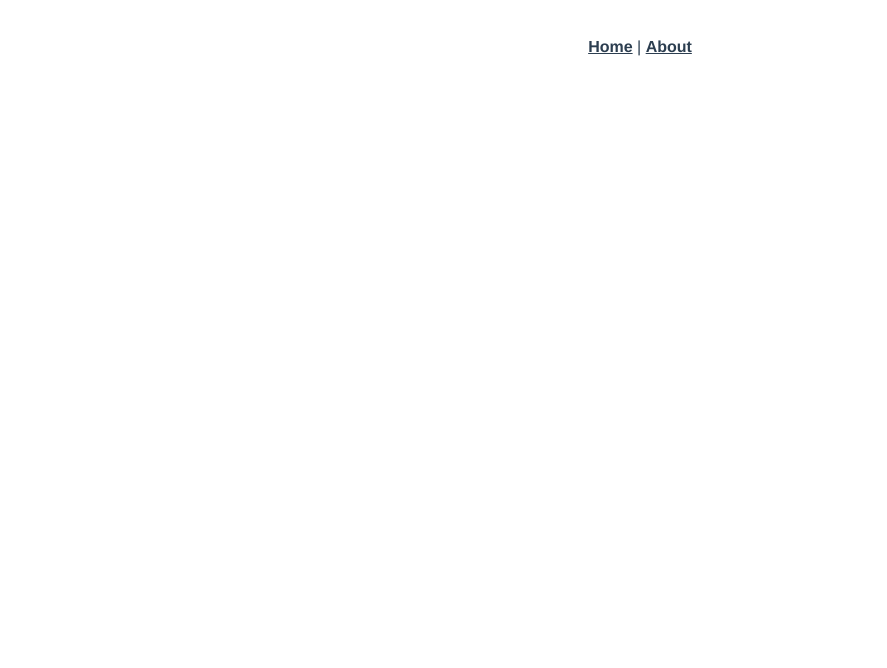
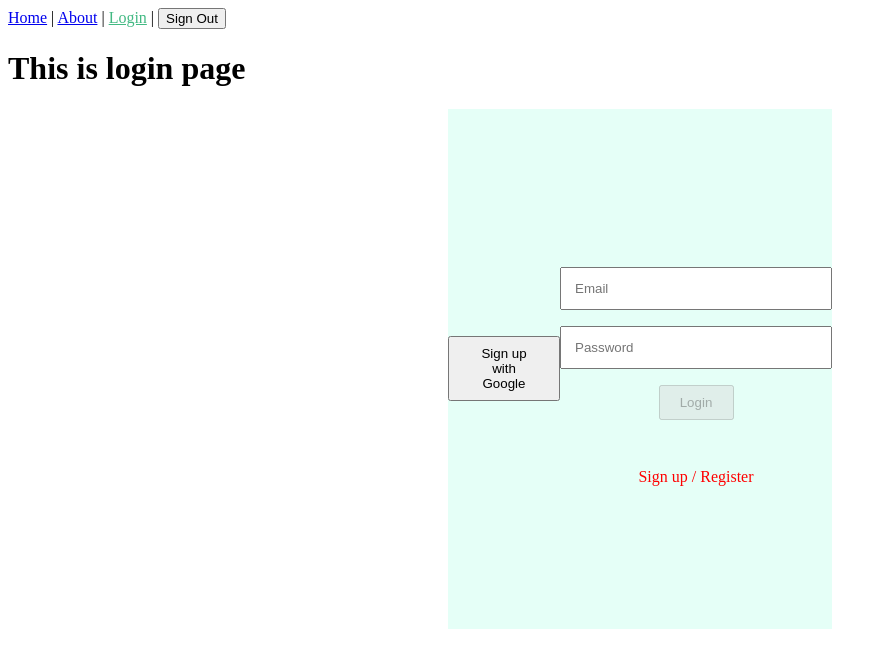
Before and after one commit to Optimist19/CareFinder, a Vue app: page /login in a window 1280 px wide. Before the commit this address had no page. Shown: the top 668 px of the page, without its empty margins (0-887 px from the left). Built offline with nearby package versions, Linux system fonts and the light colour scheme; no server answers.

Commit message:
my first commit

```diff
--- a/package.json
+++ b/package.json
@@ -8,6 +8,7 @@
   },
   "dependencies": {
     "core-js": "^3.8.3",
+    "firebase": "^9.21.0",
     "vue": "^3.2.13",
     "vue-router": "^4.0.3",
     "vuex": "^4.0.0"
--- a/src/App.vue
+++ b/src/App.vue
@@ -1,28 +1,45 @@
 <template>
   <nav>
     <router-link to="/">Home</router-link> |
-    <router-link to="/about">About</router-link>
+    <router-link to="/about">About</router-link> |
+    <router-link to="/login">Login</router-link> |
+    <button @click="logOut">Sign Out</button>
   </nav>
   <router-view/>
 </template>
 
+<script>
+import { getAuth, signOut } from "firebase/auth";
+import {useRouter} from "vue-router"
+export default{
+  name: "App",
+  setup(){
+    const router = useRouter()
+
+    const logOut = () =>{
+
+      const auth = getAuth();
+      signOut(auth).then(() => {
+        console.log("Sign-out successful")
+        alert("Sign-out successful")
+        // Sign-out successful.
+        router.push({name: "login"})
+      }).catch((error) => {
+        // An error happened.
+        console.log("Sign-out unsuccessful")
+
+      });
+    }
+
+
+    return{
+      logOut
+    }
+  }
+}
+</script>
+
 <style>
-#app {
-  font-family: Avenir, Helvetica, Arial, sans-serif;
-  -webkit-font-smoothing: antialiased;
-  -moz-osx-font-smoothing: grayscale;
-  text-align: center;
-  color: #2c3e50;
-}
-
-nav {
-  padding: 30px;
-}
-
-nav a {
-  font-weight: bold;
-  color: #2c3e50;
-}
 
 nav a.router-link-exact-active {
   color: #42b983;
--- a/src/components/HelloWorld.vue
+++ b/src/components/HelloWorld.vue
@@ -1,42 +1,12 @@
 <template>
   <div class="hello">
-    <h1>{{ msg }}</h1>
-    <p>
-      For a guide and recipes on how to configure / customize this project,<br>
-      check out the
-      <a href="https://cli.vuejs.org" target="_blank" rel="noopener">vue-cli documentation</a>.
-    </p>
-    <h3>Installed CLI Plugins</h3>
-    <ul>
-      <li><a href="https://github.com/vuejs/vue-cli/tree/dev/packages/%40vue/cli-plugin-babel" target="_blank" rel="noopener">babel</a></li>
-      <li><a href="https://github.com/vuejs/vue-cli/tree/dev/packages/%40vue/cli-plugin-router" target="_blank" rel="noopener">router</a></li>
-      <li><a href="https://github.com/vuejs/vue-cli/tree/dev/packages/%40vue/cli-plugin-vuex" target="_blank" rel="noopener">vuex</a></li>
-    </ul>
-    <h3>Essential Links</h3>
-    <ul>
-      <li><a href="https://vuejs.org" target="_blank" rel="noopener">Core Docs</a></li>
-      <li><a href="https://forum.vuejs.org" target="_blank" rel="noopener">Forum</a></li>
-      <li><a href="https://chat.vuejs.org" target="_blank" rel="noopener">Community Chat</a></li>
-      <li><a href="https://twitter.com/vuejs" target="_blank" rel="noopener">Twitter</a></li>
-      <li><a href="https://news.vuejs.org" target="_blank" rel="noopener">News</a></li>
-    </ul>
-    <h3>Ecosystem</h3>
-    <ul>
-      <li><a href="https://router.vuejs.org" target="_blank" rel="noopener">vue-router</a></li>
-      <li><a href="https://vuex.vuejs.org" target="_blank" rel="noopener">vuex</a></li>
-      <li><a href="https://github.com/vuejs/vue-devtools#vue-devtools" target="_blank" rel="noopener">vue-devtools</a></li>
-      <li><a href="https://vue-loader.vuejs.org" target="_blank" rel="noopener">vue-loader</a></li>
-      <li><a href="https://github.com/vuejs/awesome-vue" target="_blank" rel="noopener">awesome-vue</a></li>
-    </ul>
+
   </div>
 </template>
 
 <script>
 export default {
-  name: 'HelloWorld',
-  props: {
-    msg: String
-  }
+  name: 'HelloWorld'
 }
 </script>
 
--- /dev/null
+++ b/src/firebase/firebase.js
@@ -0,0 +1,19 @@
+// Import the functions you need from the SDKs you need
+import { initializeApp } from "firebase/app";
+// TODO: Add SDKs for Firebase products that you want to use
+// https://firebase.google.com/docs/web/setup#available-libraries
+
+// Your web app's Firebase configuration
+const firebaseConfig = {
+  apiKey: "AIzaSyCVXe30Wh8eNdC_2XoOXhE2Q6BnfBzGRjM",
+  authDomain: "carefinder-a2534.firebaseapp.com",
+  projectId: "carefinder-a2534",
+  storageBucket: "carefinder-a2534.appspot.com",
+  messagingSenderId: "637840088490",
+  appId: "1:637840088490:web:9b6db2225919232b181fd3"
+};
+
+// Initialize Firebase
+const fire = initializeApp(firebaseConfig);
+
+export default fire
--- a/src/router/index.js
+++ b/src/router/index.js
@@ -1,11 +1,24 @@
 import { createRouter, createWebHistory } from 'vue-router'
 import HomeView from '../views/HomeView.vue'
+import LoginView from '../views/LoginView.vue'
+import SignUp from '../views/SignUp.vue'
+import { getAuth, onAuthStateChanged } from "firebase/auth";
+import fire from "../firebase/firebase"
+
+
+
+
 
 const routes = [
   {
     path: '/',
     name: 'home',
-    component: HomeView
+    component: HomeView,
+
+    meta: {
+      requiresAuth: true
+    }
+
   },
   {
     path: '/about',
@@ -13,8 +26,21 @@ const routes = [
     // route level code-splitting
     // this generates a separate chunk (about.[hash].js) for this route
     // which is lazy-loaded when the route is visited.
-    component: () => import(/* webpackChunkName: "about" */ '../views/AboutView.vue')
-  }
+    component: () => import(/* webpackChunkName: "about" */ '../views/AboutView.vue'),
+    meta: {
+      requiresAuth: true
+    }
+  },
+  {
+    path: '/login',
+    name: 'login',
+    component: LoginView
+  },
+  {
+    path: '/signup',
+    name: 'signup',
+    component: SignUp
+  },
 ]
 
 const router = createRouter({
@@ -22,4 +48,36 @@ const router = createRouter({
   routes
 })
 
+router.beforeEach((to, from, next)=>{
+
+  const auth = getAuth();
+  onAuthStateChanged(auth, (user) => {
+    if (user) {
+      // User is signed in, see docs for a list of available properties
+      // https://firebase.google.com/docs/reference/js/firebase.User
+
+      console.log("user is logged in", user)
+      const uid = user.uid;
+
+      // ...
+    } else {
+      // User is signed out
+      // ...
+    }
+  });
+
+  if(to.meta.requiresAuth){
+    if(auth.currentUser){
+
+      console.log(auth.currentUser,"auth.currentUser")
+      next();
+    }else{
+      next("/login");
+    }
+  }else{
+    next()
+  }
+})
+
+
 export default router
--- /dev/null
+++ b/src/views/LoginView.vue
@@ -0,0 +1,153 @@
+<template>
+	<div>
+		<h1>This is login page</h1>
+		<div class="form-div">
+			<button @click="googleSignUp">Sign up with Google</button>
+			<form @submit.prevent="form">
+				<input type="text" v-model="email" placeholder="Email" />
+				<input type="password" v-model="password" placeholder="Password" />
+				<div class="btn-div">
+					<button :disabled="!email && !password" type="submit">Login</button>
+				</div>
+				<div>
+					<router-link to="/signup">Sign up / Register</router-link>
+				</div>
+			</form>
+		</div>
+		<!-- <router-view -->
+	</div>
+</template>
+
+<script>
+import fire from "../firebase/firebase"
+import { useRouter } from "vue-router";
+import { getAuth, signInWithEmailAndPassword, GoogleAuthProvider, signInWithPopup } from "firebase/auth";
+import { reactive, toRefs } from 'vue'
+export default{
+	name: "LoginView",
+
+	// components:{
+	// 	SignUp
+	// },
+
+	setup(){
+		const router = useRouter()
+
+		const formDetails = reactive({
+			email: "",
+			password: ""
+		})
+
+
+		function form(){
+			console.log("The form details:",formDetails)
+
+			const auth = getAuth();
+			signInWithEmailAndPassword(auth, formDetails.email, formDetails.password)
+			.then((userCredential) => {
+				// Signed in
+				const user = userCredential.user;
+				console.log("you have successfully logged in", user)
+				alert("you have successfully logged in")
+				router.push({name: "home"})
+			})
+			.catch((error) => {
+				const errorCode = error.code;
+				const errorMessage = error.message;
+				console.log("Sorry bro", errorMessage, errorCode)
+			});
+
+			// if(auth.currentUser){
+			// 	router.push({path: "/"})
+			// }
+		}
+
+
+		function googleSignUp(){
+			const provider = new GoogleAuthProvider();
+
+			const auth = getAuth();
+			signInWithPopup(auth, provider)
+			.then((result) => {
+				// This gives you a Google Access Token. You can use it to access the Google API.
+				const credential = GoogleAuthProvider.credentialFromResult(result);
+				const token = credential.accessToken;
+				// The signed-in user info.
+				const user = result.user;
+				// IdP data available using getAdditionalUserInfo(result)
+				// ...
+				console.log("googleSignUp worked", user)
+				router.push({name: "home"})
+			}).catch((error) => {
+				// Handle Errors here.
+				const errorCode = error.code;
+				const errorMessage = error.message;
+				console.log("googleSignUp did worked", errorMessage)
+
+				// The email of the user's account used.
+				const email = error.customData.email;
+				// The AuthCredential type that was used.
+				const credential = GoogleAuthProvider.credentialFromError(error);
+				// ...
+			});
+
+			// if(auth.currentUser){
+			// 	router.push({name: "home"})
+			// }
+		}
+
+		return{
+			...toRefs(formDetails),
+			form,
+			googleSignUp
+		}
+	}
+};
+</script>
+
+<style scoped>
+.form-div{
+	display: flex;
+	justify-content: center;
+	align-items: center;
+	height: 65vh;
+	margin: 0 auto;
+	width: 30vw;
+	background-color: rgba(127, 255, 212, 0.2);
+}
+
+input{
+	display: block;
+	margin: 2vh 0;
+	padding-top: 1.5vh;
+	padding-bottom: 1.5vh;
+	width: 20vw;
+	padding-left: 10px;
+}
+
+input::placeholder{
+	padding-left: 3px;
+}
+
+.form-div div{
+	display: flex;
+	justify-content: center;
+	align-items: center;
+}
+
+.btn-div{
+	margin-bottom: 6vh;
+}
+
+button{
+	display: block;
+	padding: 1vh 1.5vw;
+	cursor: pointer;
+}
+
+
+a{
+	text-decoration: none;
+	color: red;
+}
+</style>
--- /dev/null
+++ b/src/views/SignUp.vue
@@ -0,0 +1,115 @@
+<template>
+	<div>
+		<h1>This is Sign up / register page</h1>
+		<div class="form-div">
+			<form @submit.prevent="form">
+				<input type="text" v-model="lastName" placeholder="Last Name" />
+				<input type="text" v-model="firstName" placeholder="First Name" />
+				<input type="text" v-model="gender" placeholder="Gender" />
+
+				<input type="text" v-model="email" placeholder="Email" />
+				<input type="password" v-model="password" placeholder="Password" />
+				<input type="password" v-model="verifyPassword" placeholder="Confirm Password" />
+				<div class="btn-div">
+					<button type="submit">Sign up</button>
+				</div>
+			</form>
+		</div>
+		<!-- <router-view -->
+	</div>
+</template>
+
+<script>
+import { getAuth, createUserWithEmailAndPassword } from "firebase/auth";
+// import SignUp from "./SignUp.vue"
+import { reactive, toRefs } from 'vue'
+import { useRouter } from "vue-router";
+export default{
+	name: "SignUp",
+
+	setup(){
+		const router = useRouter()
+
+		const formDetails = reactive({
+			lastName: "",
+			firstName: "",
+			gender: "",
+			email: "",
+			password: "",
+			verifyPassword: ""
+		})
+
+
+		function form(){
+			console.log("The register form details:",formDetails)
+
+			const auth = getAuth();
+			createUserWithEmailAndPassword(auth, formDetails.email, formDetails.password, formDetails.lastName, formDetails.firstName, formDetails.gender, formDetails.verifyPassword)
+			.then((userCredential) => {
+				// Signed in
+				const user = userCredential.user;
+				// ...
+				console.log("The createUserWithEmailAndPassword worked",user)
+				alert("You have successfully Signed Up")
+				router.replace({name: "home"})
+			})
+			.catch((error) => {
+				const errorCode = error.code;
+				const errorMessage = error.message;
+				// ..
+			});
+		}
+
+		return{
+			...toRefs(formDetails),
+			form
+		}
+	}
+}
+</script>
+
+<style scoped>
+.form-div{
+	display: flex;
+	justify-content: center;
+	align-items: center;
+	height: 65vh;
+	margin: 0 auto;
+	width: 30vw;
+	background-color: rgba(127, 255, 212, 0.2);
+}
+
+input{
+	display: block;
+	margin: 2vh 0;
+	padding-top: 1.5vh;
+	padding-bottom: 1.5vh;
+	width: 20vw;
+	padding-left: 10px;
+}
+
+input::placeholder{
+	padding-left: 3px;
+}
+
+.form-div div{
+	display: flex;
+	justify-content: center;
+	align-items: center;
+}
+
+.btn-div{
+	margin-bottom: 6vh;
+}
+
+button{
+	display: block;
+	padding: 1vh 1.5vw;
+	cursor: pointer;
+}
+
+a{
+	text-decoration: none;
+	color: red;
+}
+</style>
```
Also changed, not shown: 1 other file (tests, documents, lock files or other folders).
